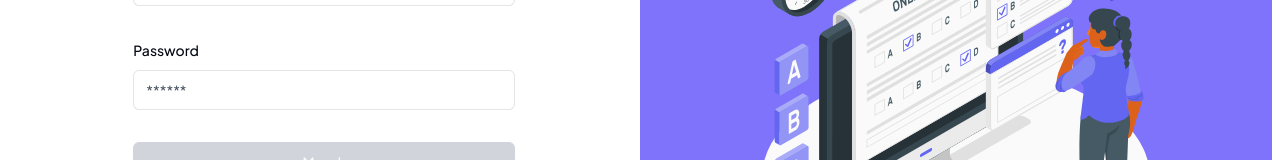
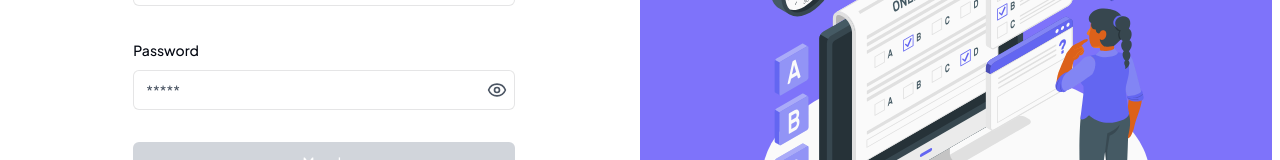
Before and after one commit to Tugas-Akhir-Stemba-25/cbt-frontend, a Next.js app: page /login in a window 1280 px wide. Shown: the part 392-552 px from the top of the page. Built offline with nearby package versions, Linux system fonts and the light colour scheme; no server answers.

Commit message:
feat: change password input and redirect dashboard

```diff
--- a/src/app/dashboard/layout.tsx
+++ b/src/app/dashboard/layout.tsx
@@ -6,7 +6,7 @@ import { auth } from '@/lib/auth'
 
 async function Layout({ children }: PropsWithChildren) {
   const session = await auth()
-  if (!session) return redirect('/masuk')
+  if (!session) return redirect('/login')
 
   return <>{children}</>
 }
--- a/src/components/molecules/form/LoginForm.tsx
+++ b/src/components/molecules/form/LoginForm.tsx
@@ -11,6 +11,7 @@ import { toast } from 'sonner'
 
 import { LoginType, loginSchema } from '@/validators/auth/login-validator'
 
+import { PasswordInput } from '@/components/atoms/input/PasswordInput'
 import { Button } from '@/components/ui/button'
 import { Form, FormControl, FormField, FormItem, FormLabel, FormMessage } from '@/components/ui/form'
 import { Input } from '@/components/ui/input'
@@ -80,7 +81,7 @@ const LoginForm = () => {
               <FormItem>
                 <FormLabel>Password</FormLabel>
                 <FormControl>
-                  <Input placeholder="******" type="password" {...field} />
+                  <PasswordInput placeholder="*****" {...field} />
                 </FormControl>
                 <FormMessage />
               </FormItem>
```
